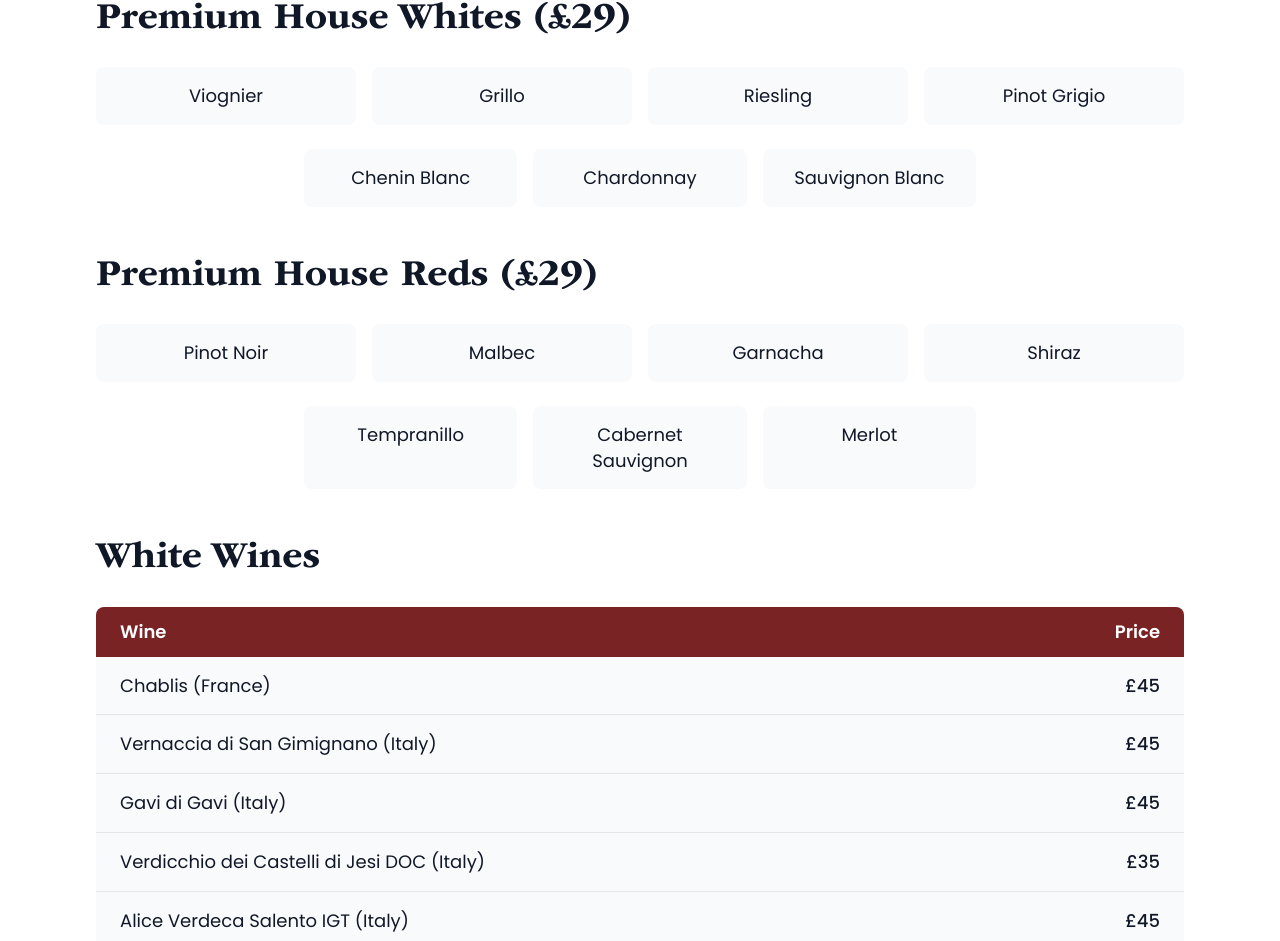
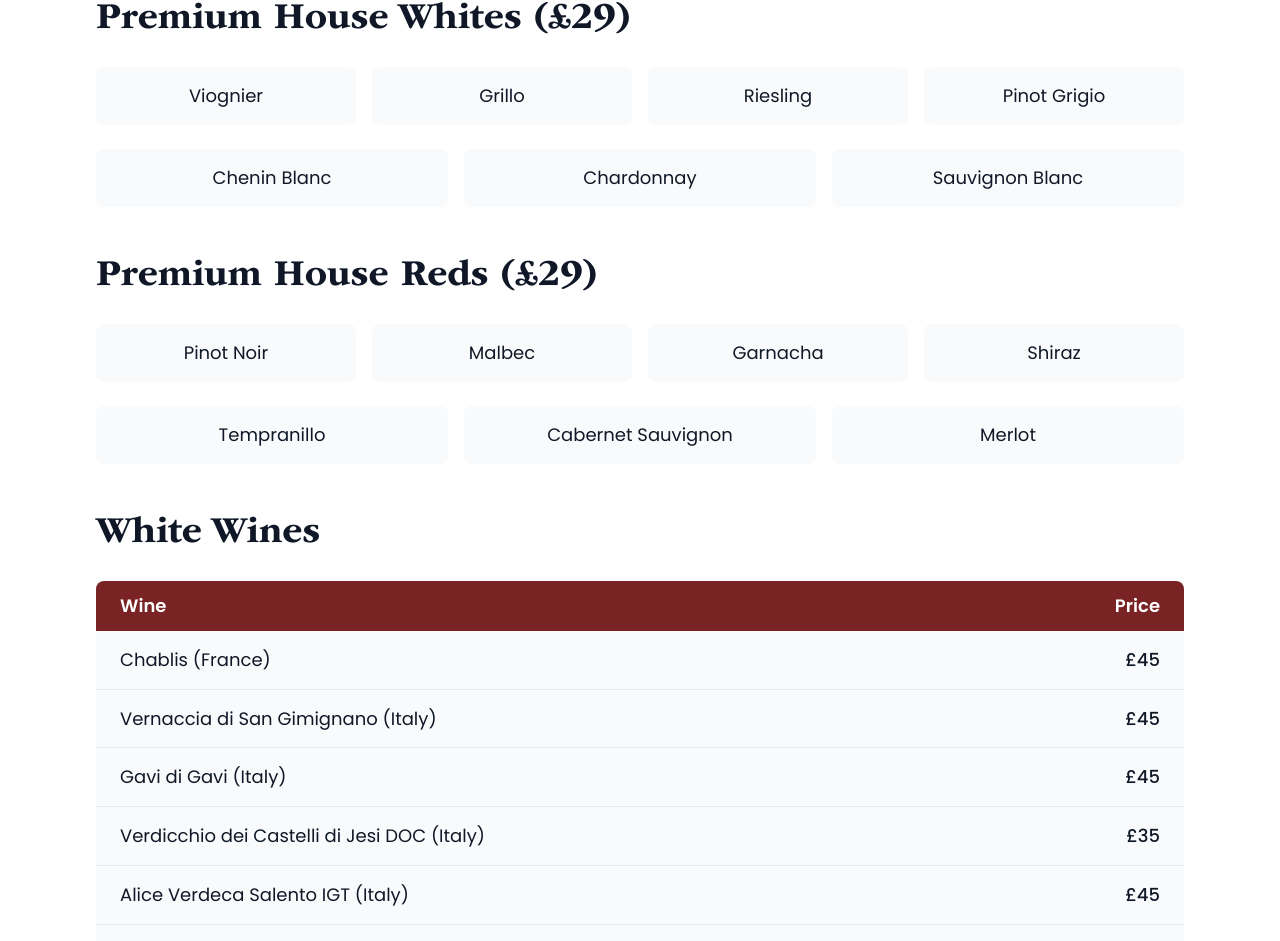
Before and after one commit to LYNKSPortal/la-nuova-isola-iom, a Next.js app: page /drinks-menu in a window 1280 px wide. Shown: the part 2164-3105 px from the top of the page. Built offline with nearby package versions, Linux system fonts and the light colour scheme.

Commit message:
Left-align wine boxes - remove centering from bottom rows

```diff
--- a/src/app/drinks-menu/page.tsx
+++ b/src/app/drinks-menu/page.tsx
@@ -198,7 +198,7 @@ export default function DrinksMenu() {
                   </div>
                 </div>
                 {/* Bottom row - 3 boxes */}
-                <div className="grid grid-cols-1 md:grid-cols-3 gap-4 max-w-2xl mx-auto">
+                <div className="grid grid-cols-1 md:grid-cols-3 gap-4">
                   <div className="bg-gray-50 p-4 rounded-lg text-center">
                     <p className="text-sm text-gray-900">Chenin Blanc</p>
                   </div>
@@ -232,7 +232,7 @@ export default function DrinksMenu() {
                   </div>
                 </div>
                 {/* Bottom row - 3 boxes */}
-                <div className="grid grid-cols-1 md:grid-cols-3 gap-4 max-w-2xl mx-auto">
+                <div className="grid grid-cols-1 md:grid-cols-3 gap-4">
                   <div className="bg-gray-50 p-4 rounded-lg text-center">
                     <p className="text-sm text-gray-900">Tempranillo</p>
                   </div>
```
